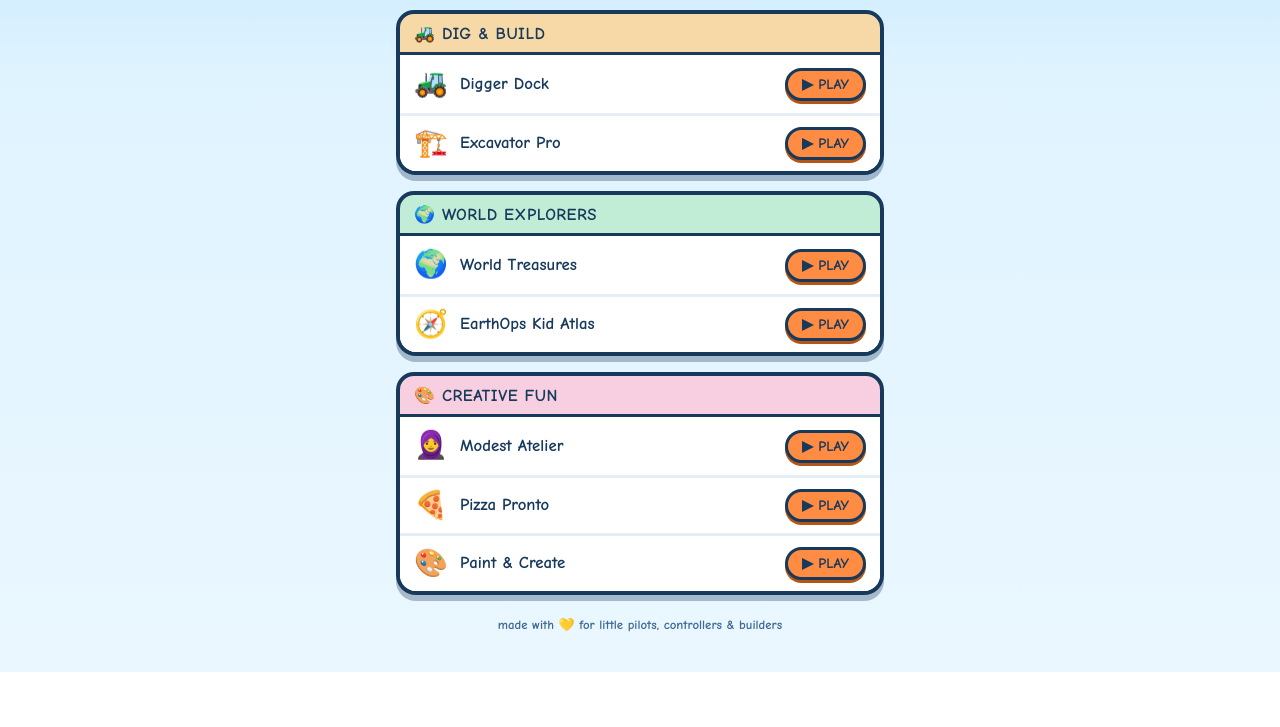
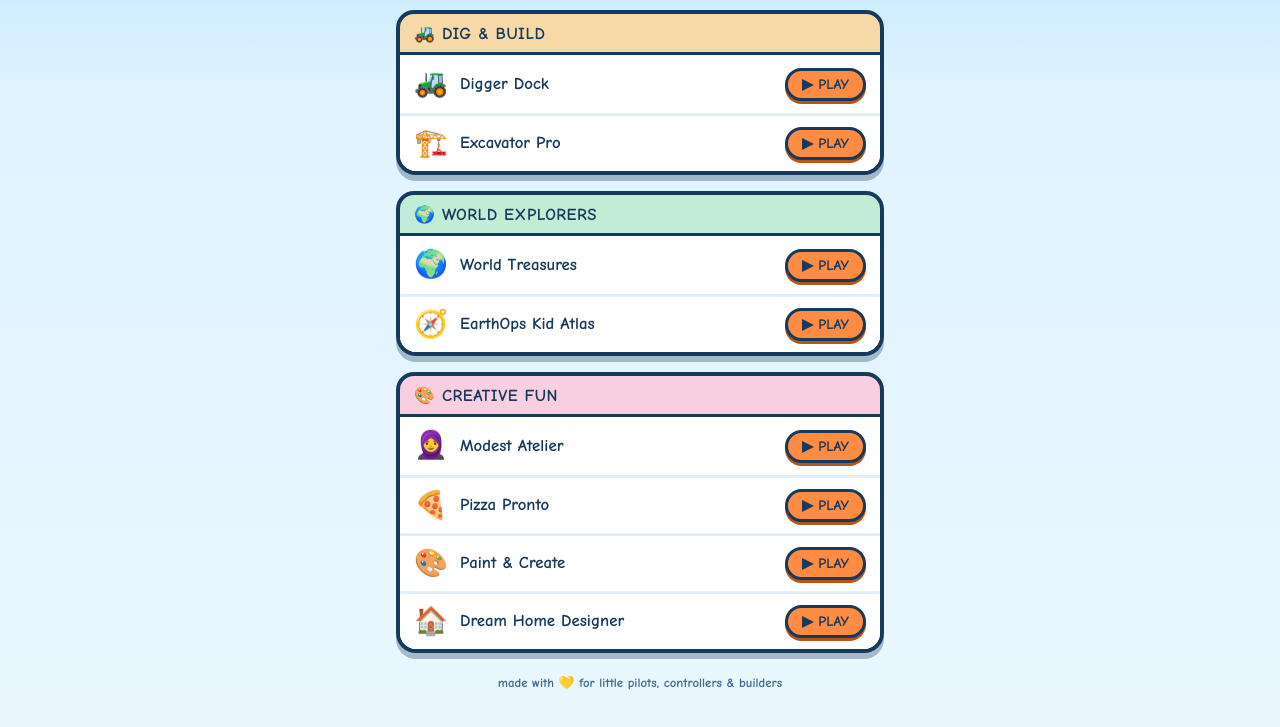
Before and after one commit to Ansmou/Ansmou.github.io, a plain HTML site: page index.html in a window 1280 px wide. Shown: the part 431-1158 px from the top of the page. Before the commit the page ends 1103 px from the top, so only its background shows below. Drawn offline with Linux system fonts and the light colour scheme.

Commit message:
Add Dream Home Designer to the hub

```diff
--- a/index.html
+++ b/index.html
@@ -94,6 +94,9 @@
       <a class="row" href="/paint-create/" title="Look at the picture, then paint it yourself! A friendly art judge gives tips and stars.">
         <span class="icon">🎨</span><span class="name">Paint &amp; Create</span><span class="go">▶ PLAY</span>
       </a>
+      <a class="row" href="/dream-home/" title="Build a house, pick rooms, furnish and decorate everything your way — sofas, beds, lights, wallpaper, floors and 200+ more!">
+        <span class="icon">🏠</span><span class="name">Dream Home Designer</span><span class="go">▶ PLAY</span>
+      </a>
     </div>
   </section>
 
```
